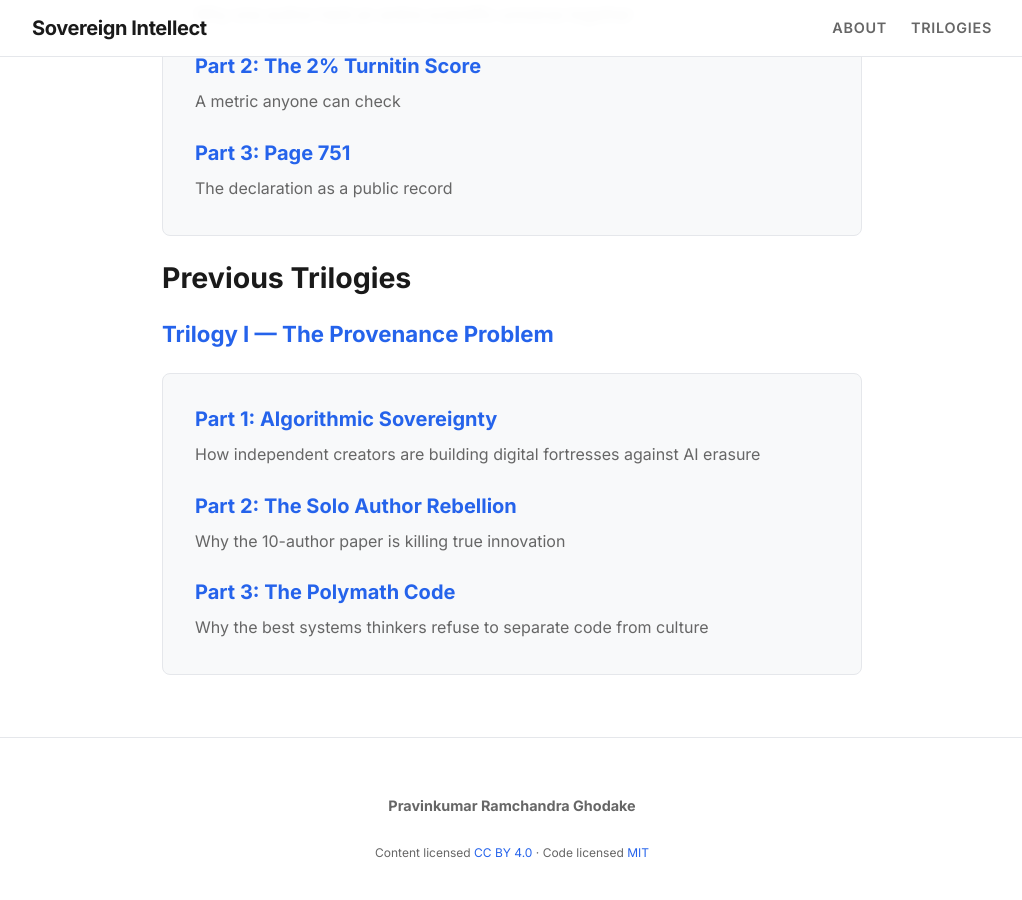
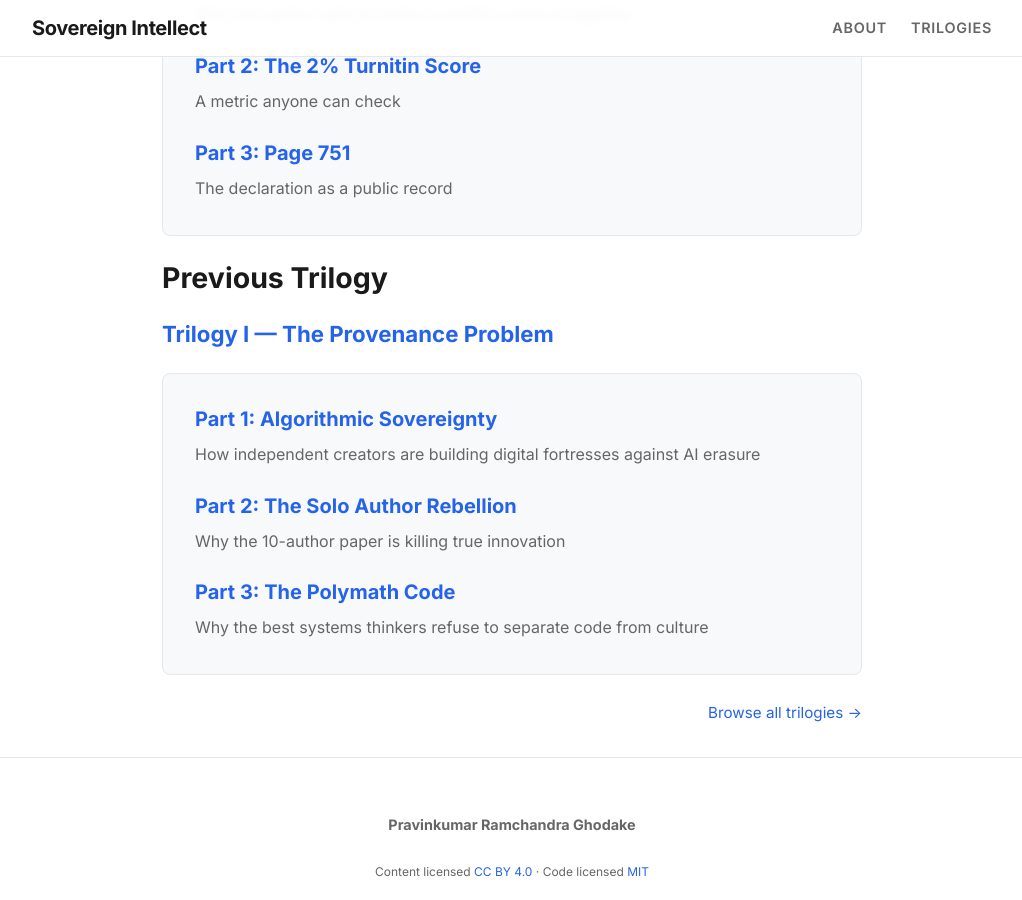
Before and after one commit to pravinkumar-ghodake/sovereign-intellect-blog, a Jekyll site: the page built from index.md, in a window 1280 px wide and 900 px high, scrolled down 435 px. Shown: the whole window, without its empty margins (128-1150 px from the left). Built offline with Jekyll 4.4.1, drawn with Linux system fonts in a browser that asks for light colours.

Commit message:
Update index.md

```diff
--- a/index.md
+++ b/index.md
@@ -7,38 +7,16 @@ layout: default
 </div>
 
 {% assign series_list = site.data.series %}
+{% assign series_count = series_list | size %}
 
 ## Current Trilogy
 
-{% for trilogy in series_list %}
-{% if forloop.last %}
-### [{{ trilogy.title }}]({{ '/series/' | append: trilogy.slug | append: '/' | relative_url }})
+{% assign current_trilogy = series_list | last %}
+### [{{ current_trilogy.title }}]({{ '/series/' | append: current_trilogy.slug | append: '/' | relative_url }})
 
 <div style="background: var(--bg-secondary); padding: 2rem; border-radius: 8px; border: 1px solid var(--border-color); margin-top: 1.5rem;">
 
-{% for part in trilogy.parts %}
-<a href="{{ part.url | relative_url }}" style="display: block; text-decoration: none;{% unless forloop.last %} margin-bottom: 1.5rem;{% endunless %}">
-<h3 style="margin: 0 0 0.5rem 0; color: var(--accent-color); font-size: 1.25rem;">Part {{ part.number }}: {{ part.title }}</h3>
-<p style="margin: 0; color: var(--text-muted); font-size: 1rem; font-family: var(--font-ui);">{{ part.subtitle }}</p>
-</a>
-{% endfor %}
-
-</div>
-{% endif %}
-{% endfor %}
-
-{% assign series_count = series_list | size %}
-{% if series_count > 1 %}
-
-## Previous Trilogies
-
-{% for trilogy in series_list %}
-{% unless forloop.last %}
-### [{{ trilogy.title }}]({{ '/series/' | append: trilogy.slug | append: '/' | relative_url }})
-
-<div style="background: var(--bg-secondary); padding: 2rem; border-radius: 8px; border: 1px solid var(--border-color); margin-top: 1.5rem; margin-bottom: 2rem;">
-
-{% for part in trilogy.parts %}
+{% for part in current_trilogy.parts %}
 <a href="{{ part.url | relative_url }}" style="display: block; text-decoration: none;{% unless forloop.last %} margin-bottom: 1.5rem;{% endunless %}">
 <h3 style="margin: 0 0 0.5rem 0; color: var(--accent-color); font-size: 1.25rem;">Part {{ part.number }}: {{ part.title }}</h3>
 <p style="margin: 0; color: var(--text-muted); font-size: 1rem; font-family: var(--font-ui);">{{ part.subtitle }}</p>
@@ -47,7 +25,28 @@ layout: default
 
 </div>
 
-{% endunless %}
+{% if series_count > 1 %}
+
+## Previous Trilogy
+
+{% assign prev_index = series_count | minus: 2 %}
+{% assign prev_trilogy = series_list[prev_index] %}
+
+### [{{ prev_trilogy.title }}]({{ '/series/' | append: prev_trilogy.slug | append: '/' | relative_url }})
+
+<div style="background: var(--bg-secondary); padding: 2rem; border-radius: 8px; border: 1px solid var(--border-color); margin-top: 1.5rem; margin-bottom: 1.5rem;">
+
+{% for part in prev_trilogy.parts %}
+<a href="{{ part.url | relative_url }}" style="display: block; text-decoration: none;{% unless forloop.last %} margin-bottom: 1.5rem;{% endunless %}">
+<h3 style="margin: 0 0 0.5rem 0; color: var(--accent-color); font-size: 1.25rem;">Part {{ part.number }}: {{ part.title }}</h3>
+<p style="margin: 0; color: var(--text-muted); font-size: 1rem; font-family: var(--font-ui);">{{ part.subtitle }}</p>
+</a>
 {% endfor %}
 
+</div>
+
+<div style="font-family: var(--font-ui); font-size: 0.95rem; text-align: right; margin-top: 0.5rem;">
+  <a href="{{ '/trilogies/' | relative_url }}">Browse all trilogies &rarr;</a>
+</div>
+
 {% endif %}
```
